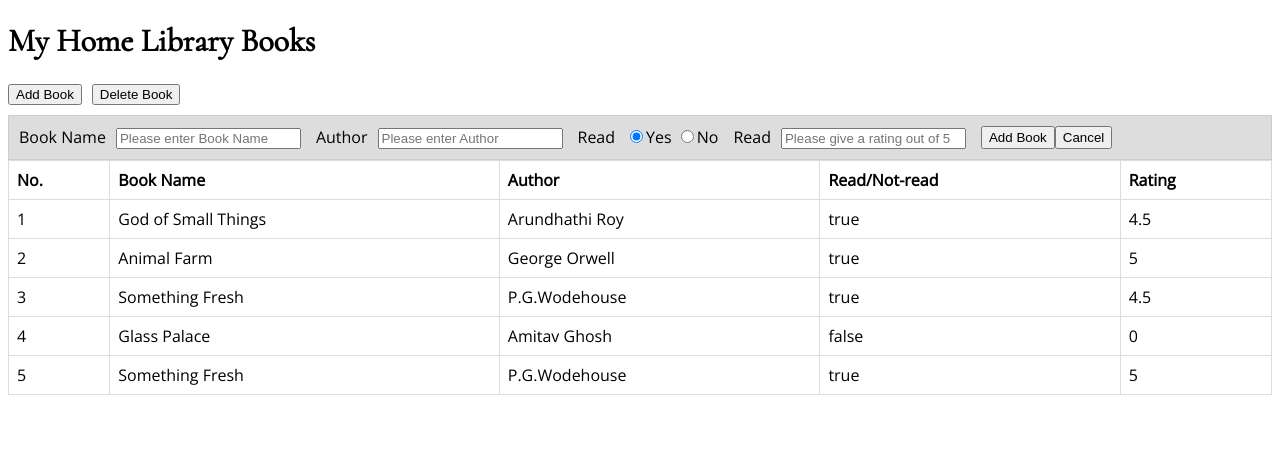
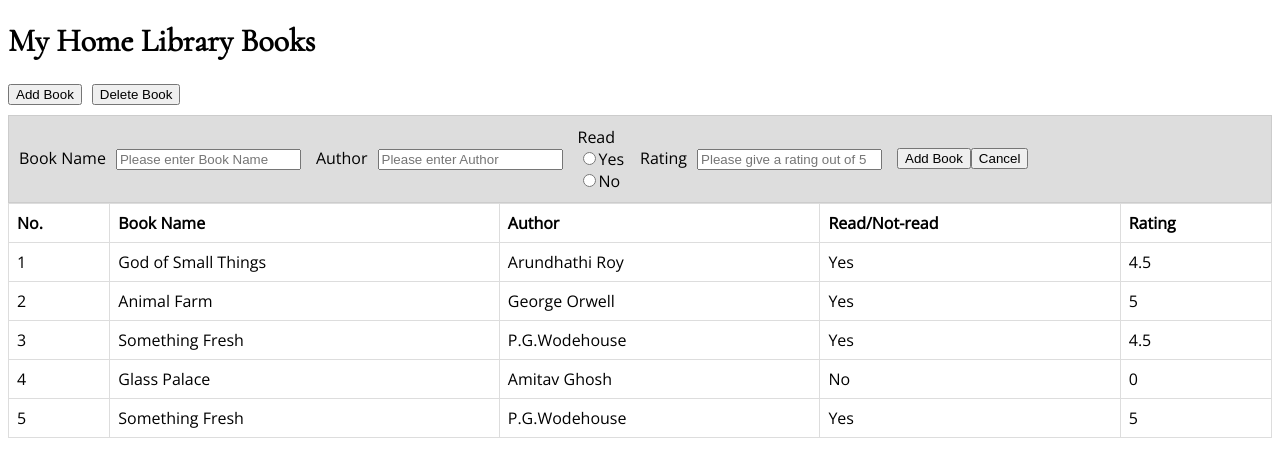
Before and after one commit to samkcdev/home-library-book-tracker, an Angular app: page / in a window 1280 px wide. Both pictures are taken after a click on the button "Add Book". Shown: the top 476 px of the page. Built offline with nearby package versions, Linux system fonts and the light colour scheme.

Commit message:
Created service for code organizing and did HTTP request to store the data in firebase

```diff
--- a/src/app/app.module.ts
+++ b/src/app/app.module.ts
@@ -6,11 +6,13 @@ import { AppComponent } from "./app.component";
 import { BookTableComponent } from "./book-table/book-table.component";
 import { BookDetailsComponent } from "./book-details/book-details.component";
 import { BookService } from "./book.service";
+import { BookTrackerServerService } from "./booktracker.server.service";
+import { HttpModule } from "@angular/http";
 
 @NgModule({
   declarations: [AppComponent, BookTableComponent, BookDetailsComponent],
-  imports: [BrowserModule, FormsModule],
-  providers: [BookService],
+  imports: [BrowserModule, FormsModule, HttpModule],
+  providers: [BookService, BookTrackerServerService],
   bootstrap: [AppComponent]
 })
 export class AppModule {}
--- a/src/app/book-table/book-table.component.css
+++ b/src/app/book-table/book-table.component.css
@@ -28,11 +28,12 @@ tr {
   border: 1px solid #ccc;
 }
 
-.add-book-form>form {
+.add-book-form > form {
   display: flex;
+  align-items: center;
 }
 
-.add-book-form>form .add-book-form-content {
+.add-book-form > form .add-book-form-content {
   margin-right: 15px;
 }
 
--- a/src/app/book-table/book-table.component.html
+++ b/src/app/book-table/book-table.component.html
@@ -15,11 +15,19 @@
     </div>
     <div class="add-book-form-content">
       <label for="">Read</label>
-      <input type="radio" #readTrue name="confirm" value="Yes" checked />Yes
-      <input type="radio" #readFalse name="confirm" value="No" />No
+      <div *ngFor="let read of readVals">
+        <input
+          type="radio"
+          name="yes"
+          value="{{ read }}"
+          [(ngModel)]="optionVal"
+          checked
+          (change)="onReadValChanges($event)"
+        />{{ read }}
+      </div>
     </div>
     <div class="add-book-form-content">
-      <label for="">Read</label>
+      <label for="">Rating</label>
       <input type="text" #rating placeholder="Please give a rating out of 5" />
     </div>
     <button type="submit" (click)="addToTable()">Add Book</button>
--- a/src/app/book-table/book-table.component.ts
+++ b/src/app/book-table/book-table.component.ts
@@ -7,6 +7,7 @@ import {
 } from "@angular/core";
 import { BookTable } from "../shared/book-table.model";
 import { BookService } from "../book.service";
+import { BookTrackerServerService } from "../booktracker.server.service";
 
 @Component({
   selector: "app-book-table",
@@ -15,6 +16,12 @@ import { BookService } from "../book.service";
 })
 export class BookTableComponent implements OnInit, AfterViewInit {
   showForm = false;
+  readVals: any = ["Yes", "No"];
+  optionVal: "yes";
+  onReadValChanges(value) {
+    this.optionVal = value;
+    console.log((this.optionVal = value));
+  }
 
   @ViewChild("bookname") bookname: ElementRef;
   @ViewChild("authorname") authorname: ElementRef;
@@ -22,7 +29,10 @@ export class BookTableComponent implements OnInit, AfterViewInit {
   @ViewChild("readFalse") readFalse: ElementRef;
   @ViewChild("rating") rating: ElementRef;
   tableData: BookTable[] = [];
-  constructor(private bookservices: BookService) {}
+  constructor(
+    private bookservices: BookService,
+    private booktrackerDataservice: BookTrackerServerService
+  ) {}
 
   // @Output() showBookDetail = new EventEmitter<BookTable>();
 
@@ -38,17 +48,15 @@ export class BookTableComponent implements OnInit, AfterViewInit {
   addToTable() {
     const bookName = this.bookname.nativeElement.value;
     const authorName = this.authorname.nativeElement.value;
-    const readTrue = this.readTrue.nativeElement.value;
-    const readFalse = this.readFalse.nativeElement.value;
+    const readOrnot = this.optionVal;
     const rating = this.rating.nativeElement.value;
-    const formData = new BookTable(
-      bookName,
-      authorName,
-      readTrue,
-      readFalse,
-      rating
-    );
-    this.bookservices.addNewBooks(formData);
+    const formData = new BookTable(bookName, authorName, readOrnot, rating);
+    this.booktrackerDataservice
+      .storeBooks(this.tableData)
+      .subscribe(
+        response => console.log(response),
+        error => console.log(error)
+      );
   }
   onCancelForm() {
     this.showForm = !this.showForm;
--- a/src/app/book.service.ts
+++ b/src/app/book.service.ts
@@ -4,11 +4,11 @@ import { BookTable } from "./shared/book-table.model";
 export class BookService {
   bookDetails = new EventEmitter<BookTable>();
   tableData: BookTable[] = [
-    new BookTable("God of Small Things", "Arundhathi Roy", true, 4.5),
-    new BookTable("Animal Farm", "George Orwell", true, 5),
-    new BookTable("Something Fresh", "P.G.Wodehouse", true, 4.5),
-    new BookTable("Glass Palace", "Amitav Ghosh", false, 0),
-    new BookTable("Something Fresh", "P.G.Wodehouse", true, 5)
+    new BookTable("God of Small Things", "Arundhathi Roy", "Yes", 4.5),
+    new BookTable("Animal Farm", "George Orwell", "Yes", 5),
+    new BookTable("Something Fresh", "P.G.Wodehouse", "Yes", 4.5),
+    new BookTable("Glass Palace", "Amitav Ghosh", "No", 0),
+    new BookTable("Something Fresh", "P.G.Wodehouse", "Yes", 5)
   ];
   getBookData() {
     return this.tableData;
--- /dev/null
+++ b/src/app/booktracker.server.service.ts
@@ -0,0 +1,12 @@
+import { Injectable } from "@angular/core";
+import { Http } from "@angular/http";
+@Injectable()
+export class BookTrackerServerService {
+  constructor(private http: Http) {}
+  storeBooks(books: any[]) {
+    return this.http.post(
+      "https://angular-book-tracker.firebaseio.com/bookData.json",
+      books
+    );
+  }
+}
--- a/src/app/shared/book-table.model.ts
+++ b/src/app/shared/book-table.model.ts
@@ -7,7 +7,7 @@ export class BookTable {
   constructor(
     public bookname: string,
     public authorname: string,
-    public readornot: boolean,
+    public readornot: string,
     public rating: number
   ) {}
 }
```
